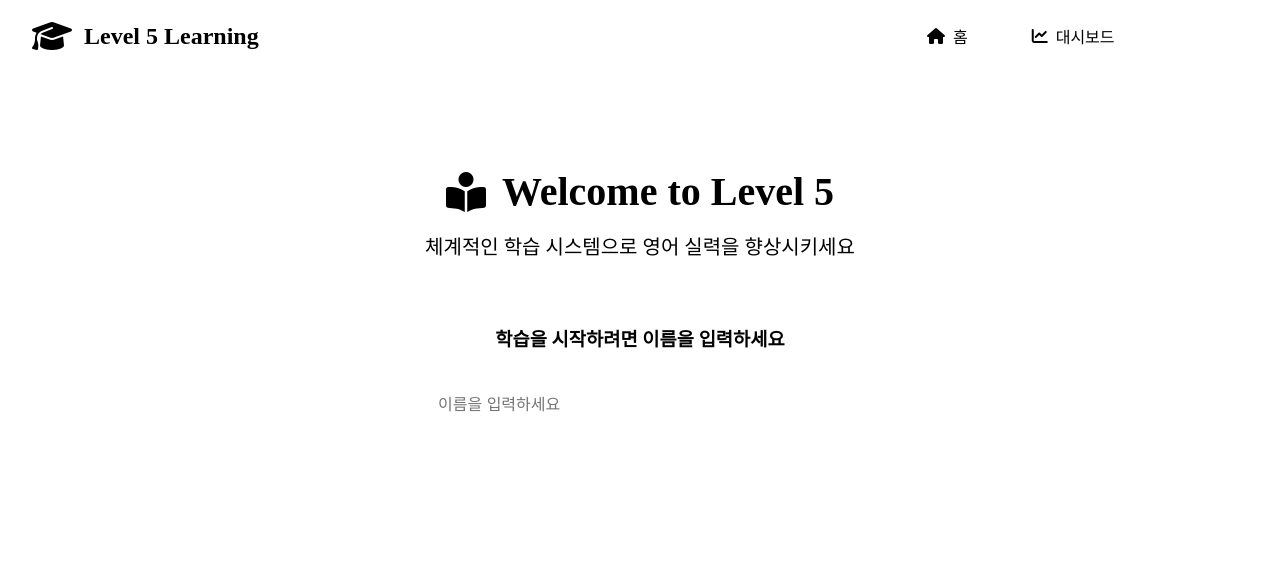
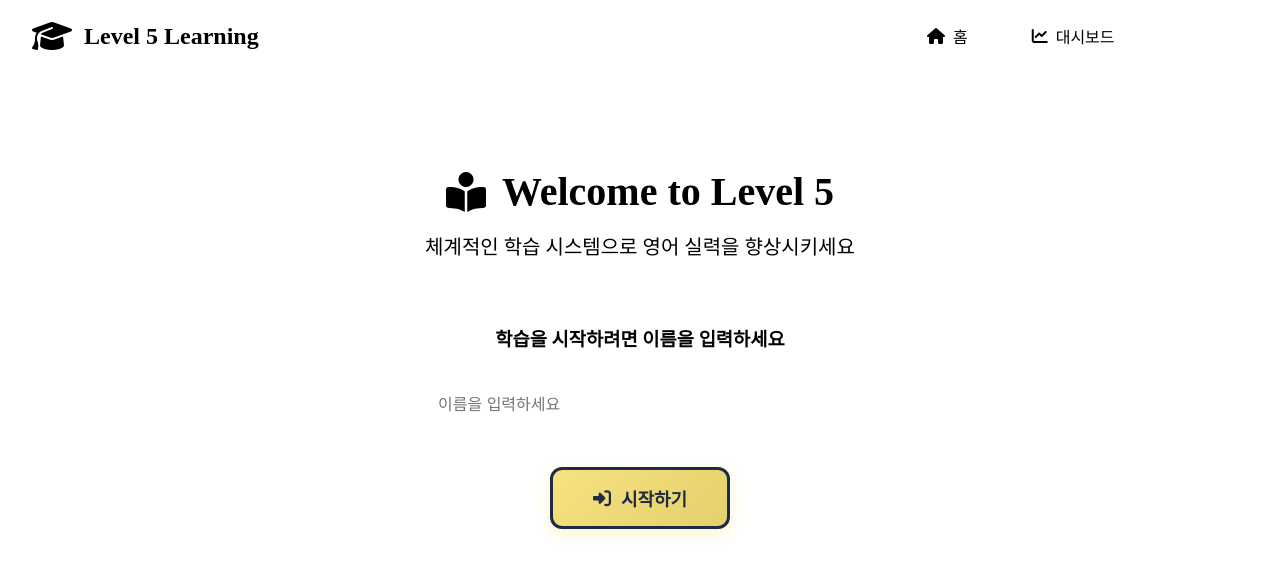
Before and after one commit to a90602551-hash/Level-5-learning-platform, a plain HTML site: page code_sandbox_light_98209742_1770099491/index.html in a window 1280 px wide. Drawn offline with Linux system fonts and the light colour scheme.

Commit message:
Fix login button style

```diff
--- a/code_sandbox_light_98209742_1770099491/index.html
+++ b/code_sandbox_light_98209742_1770099491/index.html
@@ -47,9 +47,9 @@
                     <div class="login-card">
                         <h3>학습을 시작하려면 이름을 입력하세요</h3>
                         <input type="text" id="studentNameInput" placeholder="이름을 입력하세요" class="input-field">
-                        <button onclick="loginStudent()" class="btn btn-primary">
-                            <i class="fas fa-sign-in-alt"></i> 시작하기
-                        </button>
+                      <button onclick="loginStudent()" class="btn btn-primary" style="background: linear-gradient(135deg, #F6E27F 0%, #E5D06B 100%); color: #1F2A44; border: 3px solid #1F2A44; padding: 15px 40px; font-size: 18px; font-weight: 700; border-radius: 12px; cursor: pointer; box-shadow: 0 4px 15px rgba(246, 226, 127, 0.4); transition: all 0.3s ease; display: inline-flex; align-items: center; gap: 10px; margin-top: 20px;">
+    <i class="fas fa-sign-in-alt"></i> 시작하기
+</button>
                     </div>
                 </div>
             </section>
```
